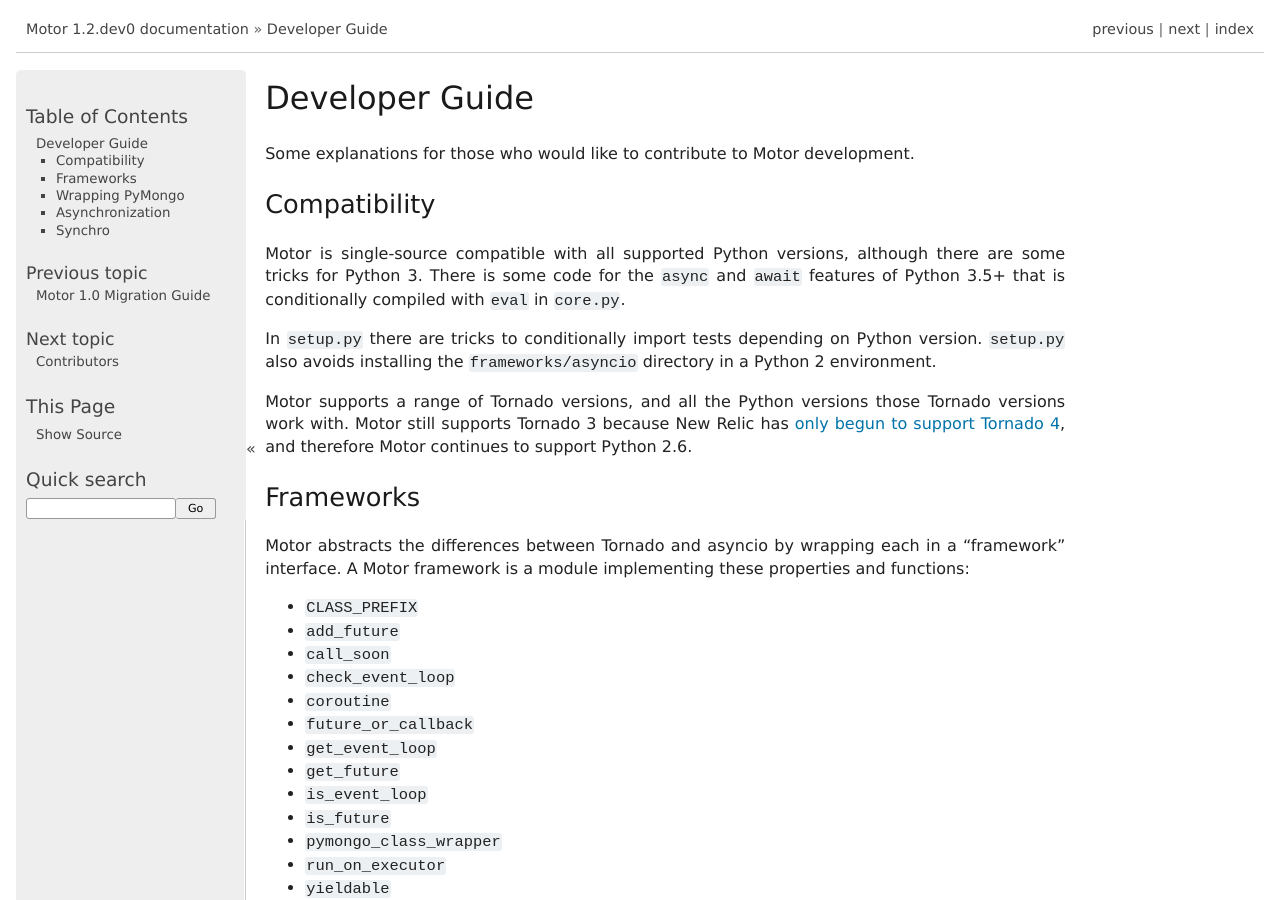
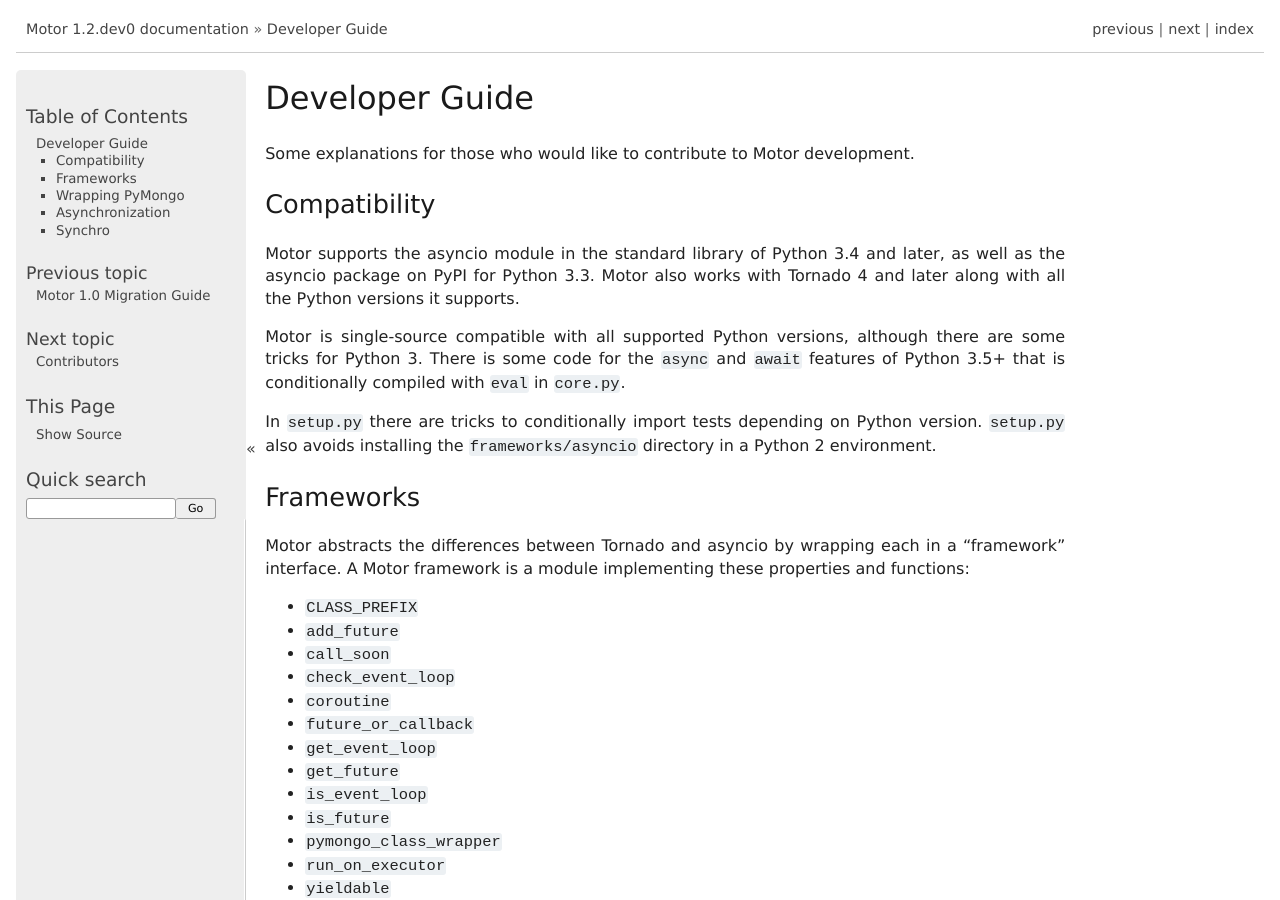
Before and after one commit to mongodb/motor, a Sphinx documentation site: the page built from doc/developer-guide.rst, in a window 1280 px wide and 900 px high. Built offline with Sphinx 7.4.7, drawn with Linux system fonts in a browser that asks for light colours; pages that are not in the unit, such as notebooks, are missing from menus; the version number is read from the project's files by our own code.

Commit message:
MOTOR-138 Drop Python 2.6

```diff
--- a/CONTRIBUTING.rst
+++ b/CONTRIBUTING.rst
@@ -31,9 +31,9 @@
 
 Install `tox`_ and run it from the command line in the repository directory.
 You will need a variety of Python interpreters installed. For a minimal test,
-ensure you have Python 2.6 and 3.5, and run::
+ensure you have Python 2.7 and 3.5, and run::
 
-  > tox -e tornado4-py26-min,tornado4-py35-min
+  > tox -e tornado4-py27,tornado4-py35
 
 The doctests pass with Python 3.5 and a MongoDB 3.2 instance running on
 port 27017:
--- a/doc/changelog.rst
+++ b/doc/changelog.rst
@@ -5,6 +5,8 @@
 
 Motor 1.2
 ---------
+
+Dropped support for Python 2.6. Motor continues to support Python 2.7, and 3.3+.
 
 The maximum number of workers in the thread pool can be overridden with an
 environment variable, see :doc:`configuration`.
--- a/doc/developer-guide.rst
+++ b/doc/developer-guide.rst
@@ -7,6 +7,11 @@
 Compatibility
 -------------
 
+Motor supports the asyncio module in the standard library of Python 3.4 and
+later, as well as the asyncio package on PyPI for Python 3.3.
+Motor also works with Tornado 4 and later along with all the Python versions it
+supports.
+
 Motor is single-source compatible with all supported Python versions, although
 there are some tricks for Python 3. There is some code for the ``async``
 and ``await`` features of Python 3.5+ that is conditionally compiled with ``eval``
@@ -15,11 +20,6 @@
 In ``setup.py`` there are tricks to conditionally import tests depending on
 Python version. ``setup.py`` also avoids installing the ``frameworks/asyncio``
 directory in a Python 2 environment.
-
-Motor supports a range of Tornado versions, and all the Python versions those
-Tornado versions work with. Motor still supports Tornado 3 because New Relic
-has `only begun to support Tornado 4`_, and therefore Motor continues to
-support Python 2.6.
 
 Frameworks
 ----------
@@ -103,5 +103,3 @@
 interpreter's import machinery to allow Synchro to masquerade as PyMongo, and
 runs PyMongo's test suite against it. Use ``tox -e synchro`` to check out
 PyMongo test suite and run it with Synchro.
-
-.. _only begun to support Tornado 4: https://docs.newrelic.com/docs/agents/python-agent/hosting-mechanisms/introductory-tornado-4-support
--- a/doc/requirements.rst
+++ b/doc/requirements.rst
@@ -3,10 +3,10 @@
 
 The current version of Motor requires:
 
-* CPython 2.6, 2.7, or 3.3 and later.
+* CPython 2.7, or 3.3 and later.
 * PyMongo_ 3.4 and later.
 
-Beginning with version 0.5, Motor can integrate with either Tornado or asyncio.
+Motor can integrate with either Tornado or asyncio.
 
 Requires the `futures`_ package from PyPI on Python 2.
 
@@ -19,9 +19,6 @@
 
 Building the docs requires `sphinx`_.
 
-In Python 2.6, unittest2_ is automatically installed by
-``python setup.py test``.
-
 .. _PyMongo: https://pypi.python.org/pypi/pymongo/
 
 .. _futures: https://pypi.python.org/pypi/futures
```
Also changed, not shown: other parts of doc/requirements.rst (+2 -2 lines), README.rst (+2 -5 lines), setup.py (+3 -16 lines), 5 other files.
